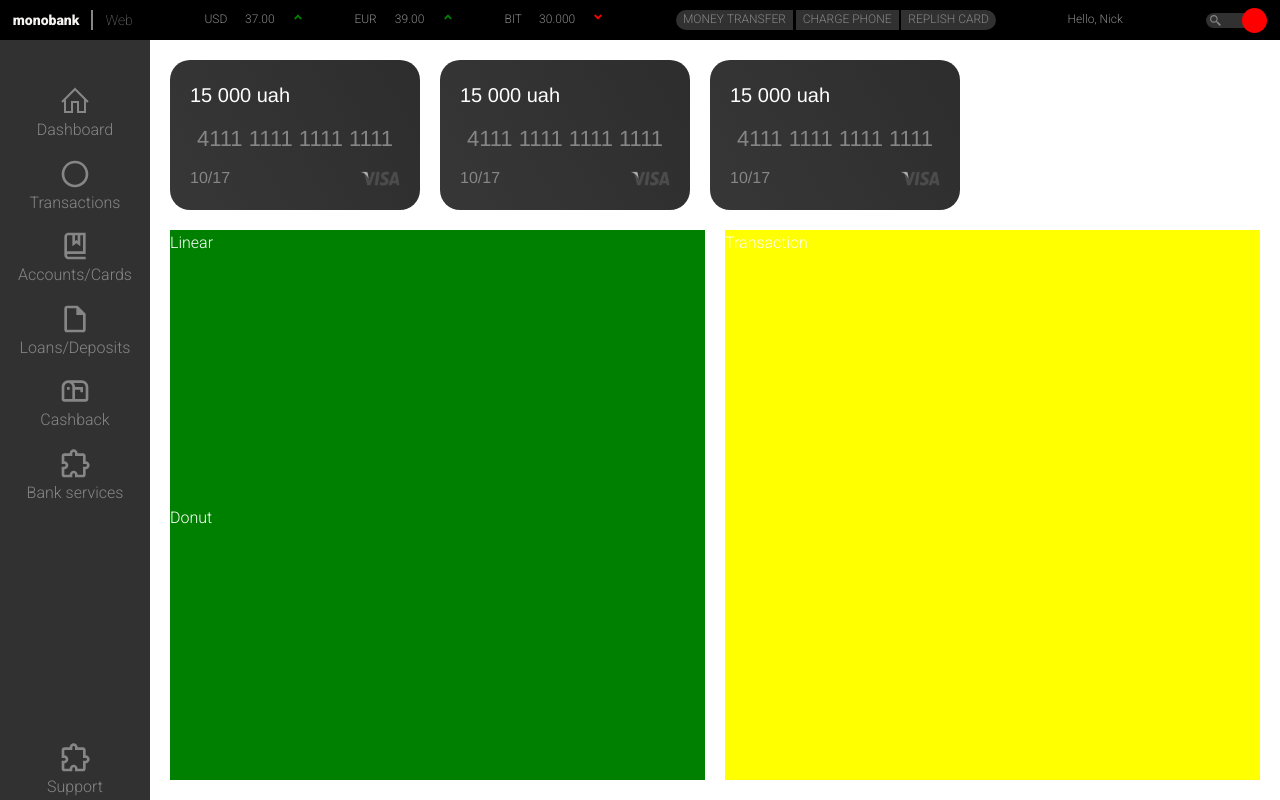
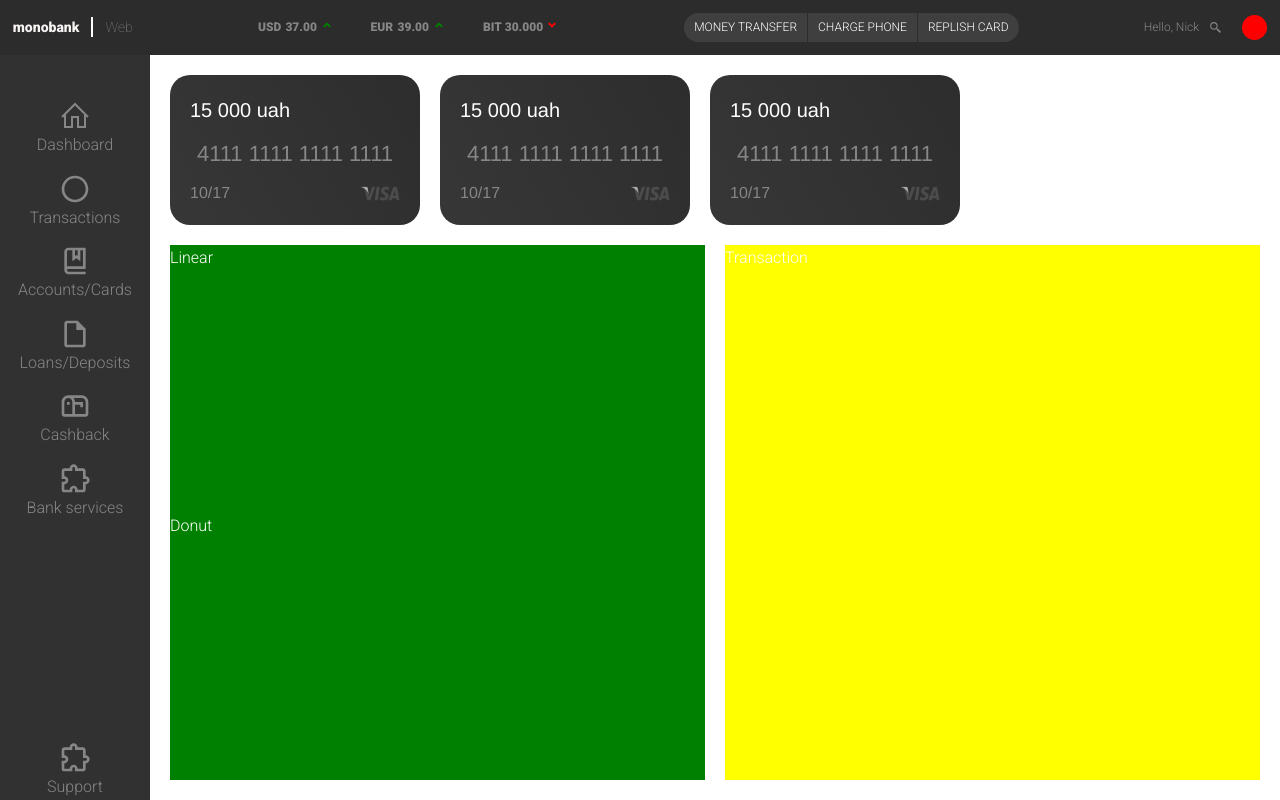
Before and after one commit to dYurii/monobank, a React (Create React App) app: page / in a window 1280 px wide. Built offline with nearby package versions, Linux system fonts and the light colour scheme.

Commit message:
change style

```diff
--- a/src/components/layout/header/Header.jsx
+++ b/src/components/layout/header/Header.jsx
@@ -50,13 +50,11 @@
             </li>
           </ul>
         </div>
-        <div className="header-user">
+        <div className="header-right-search-avatar">
           <div className="header-user-grats">
             <p>Hello, Nick</p>
           </div>
-        </div>
-        <div className="header-right-search-avatar">
-          <div className="search-logo"><svg fill="#878686" xmlns="http://www.w3.org/2000/svg"  viewBox="0 0 24 24" width="13px" height="13px">    <path d="M 9 2 C 5.1458514 2 2 5.1458514 2 9 C 2 12.854149 5.1458514 16 9 16 C 10.747998 16 12.345009 15.348024 13.574219 14.28125 L 14 14.707031 L 14 16 L 20 22 L 22 20 L 16 14 L 14.707031 14 L 14.28125 13.574219 C 15.348024 12.345009 16 10.747998 16 9 C 16 5.1458514 12.854149 2 9 2 z M 9 4 C 11.773268 4 14 6.2267316 14 9 C 14 11.773268 11.773268 14 9 14 C 6.2267316 14 4 11.773268 4 9 C 4 6.2267316 6.2267316 4 9 4 z"/></svg></div>
+          <div className="search-logo"><svg fill="#878686" xmlns="http://www.w3.org/2000/svg" viewBox="0 0 24 24" width="13px" height="13px">    <path d="M 9 2 C 5.1458514 2 2 5.1458514 2 9 C 2 12.854149 5.1458514 16 9 16 C 10.747998 16 12.345009 15.348024 13.574219 14.28125 L 14 14.707031 L 14 16 L 20 22 L 22 20 L 16 14 L 14.707031 14 L 14.28125 13.574219 C 15.348024 12.345009 16 10.747998 16 9 C 16 5.1458514 12.854149 2 9 2 z M 9 4 C 11.773268 4 14 6.2267316 14 9 C 14 11.773268 11.773268 14 9 14 C 6.2267316 14 4 11.773268 4 9 C 4 6.2267316 6.2267316 4 9 4 z" /></svg></div>
           <div className="header-input-container"><input type="text" className="header-input" /></div>
           <div className="header-avatar"><img src="" alt="" /></div>
         </div>
--- a/src/components/layout/header/HeaderStyles.scss
+++ b/src/components/layout/header/HeaderStyles.scss
@@ -5,7 +5,8 @@
 }
 
 $color-text: #878686;
-$color-bg-header: #313131;
+$color-bg-header: #2c2c2c;
+$color-bg-bt-header: #3f3f3f;
 $header-font-size: 12px;
 
 .header-wrapper {
@@ -15,7 +16,7 @@
   flex-direction: column;
   justify-content: center;
   align-items: center;
-  background-color: black;
+  background-color: $color-bg-header;
   grid-column-start: 1;
   grid-column-end: 3;
 }
@@ -41,7 +42,7 @@
 .header-saparate-logo {
   width: 2px;
   height: 20px;
-  background-color: $color-text;
+  background-color: #fff;
 }
 
 .header-logo-web {
@@ -51,13 +52,13 @@
 
 .header-currency {
   font-size: 12px;
-  font-weight: 300;
+  font-weight: 600;
   color: $color-text;
-  width: 400px;
+  width: 300px;
 }
 
 .header-currency-items {
-  width: 100px;
+  width: 75px;
 }
 
 .header-currency-items,
@@ -67,9 +68,9 @@
   @include flexible-space-between();
 }
 
-.header-settings {
-  width: 320px;
-}
+// .header-settings {
+//   width: 320px;
+// }
 
 .header-settings-list {
   list-style-type: none;
@@ -78,13 +79,14 @@
 }
 
 .header-settings-item {
-  background-color: $color-bg-header;
-  padding: 0px 7px;
+  background-color: $color-bg-bt-header;
+  padding: 5px 10px;
+  margin-left: 1px;
 }
 
 .header-settings-item a {
   text-decoration: none;
-  color: $color-text;
+  color: #fff;
 }
 
 .header-settings-item:first-child {
@@ -104,6 +106,8 @@
 .header-user-grats {
   color: $color-text;
   font-size: $header-font-size;
+  margin-right: 10px;
+
 }
 
 .header-search {
--- a/src/index.css
+++ b/src/index.css
@@ -20,5 +20,5 @@
   height:100vh;
   display: grid;
   grid-template-columns: 150px 1fr;
-  grid-template-rows: 40px 1fr;
+  grid-template-rows: 55px 1fr;
 }
```
Also changed, not shown: src/data/CraditCard.js (added, +38 -0 lines).
